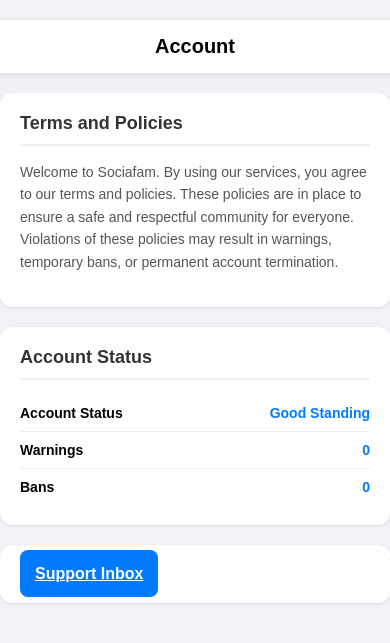
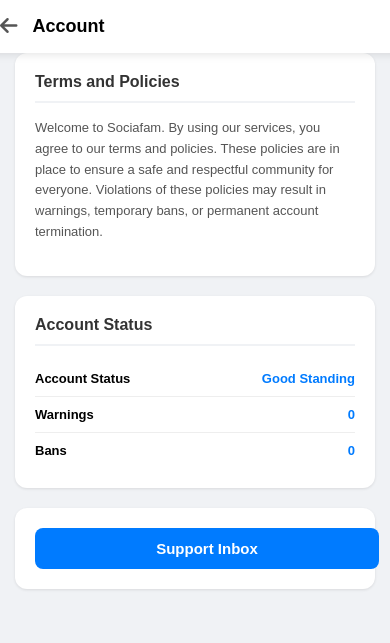
Before and after one commit to Hencheng2/fin, a Django app: template templates/account.html in a window 390 px wide. Shown: the top 643 px of the page. Run offline with Django 3.2, Linux system fonts and the light colour scheme; the template is opened without the code that fills it, so the values that code supplies are empty.

Commit message:
Update account.html

```diff
--- a/templates/account.html
+++ b/templates/account.html
@@ -18,17 +18,16 @@
             font-family: Arial, sans-serif;
             background-color: var(--light-grey);
             margin: 0;
-            padding: 20px 0;
             display: flex;
             flex-direction: column;
             align-items: center;
         }
 
+        /* Header */
         .header {
             width: 100%;
             max-width: 800px;
             display: flex;
-            justify-content: center;
             align-items: center;
             padding: 15px;
             background-color: #fff;
@@ -37,18 +36,30 @@
             top: 0;
             z-index: 100;
             border-radius: var(--border-radius);
-            margin-bottom: 20px;
+        }
+
+        .header .back-btn {
+            background: none;
+            border: none;
+            font-size: 20px;
+            color: var(--dark-grey);
+            margin-right: 15px;
+            cursor: pointer;
+            text-decoration: none;
         }
 
         .header .title {
             font-size: 20px;
             font-weight: bold;
+            flex-grow: 1;
         }
 
+        /* Container */
         .container {
             width: 100%;
             max-width: 800px;
-            padding: 0 20px;
+            padding: 0 15px 20px 15px;
+            box-sizing: border-box;
         }
 
         .section {
@@ -106,27 +117,55 @@
             cursor: pointer;
             transition: background-color 0.3s ease;
             text-align: center;
+            display: block;
+            text-decoration: none;
         }
 
         .support-btn:hover {
             background-color: #0056b3;
         }
+
+        /* Responsive adjustments */
+        @media (max-width: 600px) {
+            .header .title {
+                font-size: 18px;
+            }
+
+            .section h2 {
+                font-size: 16px;
+            }
+
+            .section p, .status-item span, .status-item .value {
+                font-size: 13px;
+            }
+
+            .support-btn {
+                font-size: 15px;
+                padding: 12px;
+            }
+        }
     </style>
 </head>
 <body>
+    <!-- Header with back arrow -->
     <div class="header">
+        <a href="menu.html" class="back-btn">
+            <i class="fas fa-arrow-left"></i>
+        </a>
         <span class="title">Account</span>
     </div>
 
+    <!-- Main container -->
     <div class="container">
+        <!-- Terms and Policies Section -->
         <div class="section" id="terms-policies-section">
             <h2>Terms and Policies</h2>
             <p>
-                <!-- Terms and policies content will be populated by your backend API -->
                 Welcome to Sociafam. By using our services, you agree to our terms and policies. These policies are in place to ensure a safe and respectful community for everyone. Violations of these policies may result in warnings, temporary bans, or permanent account termination.
             </p>
         </div>
 
+        <!-- Account Status Section -->
         <div class="section" id="account-status-section">
             <h2>Account Status</h2>
             <div id="status-list">
@@ -145,6 +184,7 @@
             </div>
         </div>
 
+        <!-- Support Section -->
         <div class="section">
             <a href="admin_chat.html" class="support-btn">
                 Support Inbox
@@ -155,15 +195,15 @@
     <script>
         document.addEventListener('DOMContentLoaded', () => {
             function fetchAccountStatus() {
-                // Your backend API call to fetch account status goes here
+                // Fetch account status from backend API
                 // Example:
                 // fetch('/api/account/status')
-                //     .then(response => response.json())
-                //     .then(data => {
-                //         document.getElementById('status-value').textContent = data.status;
-                //         document.getElementById('warnings-value').textContent = data.warnings;
-                //         document.getElementById('bans-value').textContent = data.bans;
-                //     });
+                //   .then(res => res.json())
+                //   .then(data => {
+                //     document.getElementById('status-value').textContent = data.status;
+                //     document.getElementById('warnings-value').textContent = data.warnings;
+                //     document.getElementById('bans-value').textContent = data.bans;
+                //   });
             }
 
             fetchAccountStatus();
```
